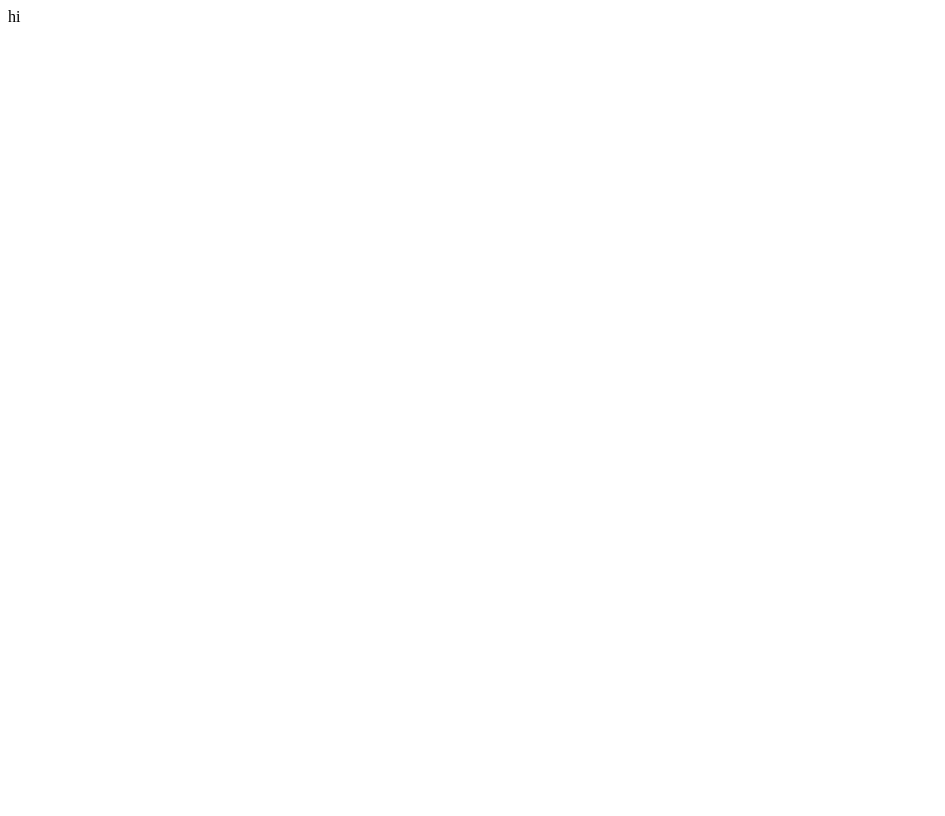
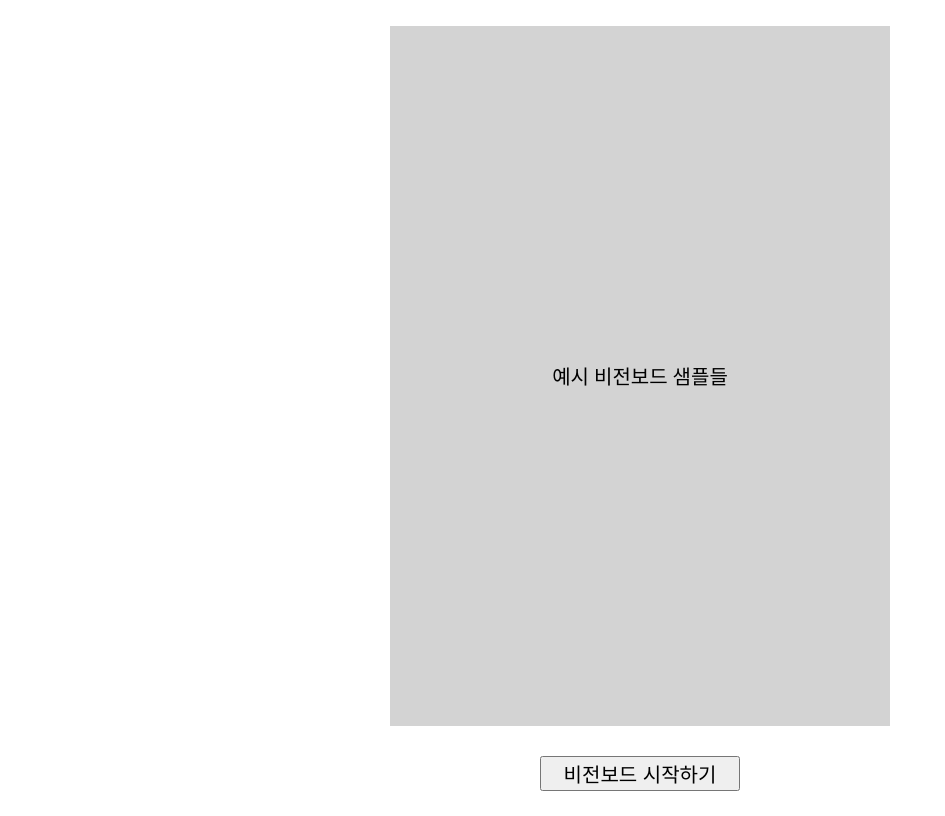
Before and after one commit to hjkim1137/visionary-mirror, a React (Create React App) app: page /getsampleboard in a window 1280 px wide. Shown: the whole page, without its empty margins (0-945 px from the left). Built offline with nearby package versions, Linux system fonts and the light colour scheme.

Commit message:
[feat] getSampleBoard 페이지 및 scss 파일 업로드

```diff
--- a/src/App.js
+++ b/src/App.js
@@ -1,10 +1,19 @@
+import React from "react";
+import { BrowserRouter, Routes, Route } from 'react-router-dom';
 
+import GetSampleBoard from './components/createVisionBoard/getSampleBoard';
+import MakeBoardName from './components/createVisionBoard/makeBoardName';
+import MyVisionBoard from './components/getMyVisionBoard/myVisionBoard';
 
 function App() {
   return (
-    <div>
-      hi
-    </div>
+    <BrowserRouter>
+      <Routes>
+        <Route path="/getsampleboard" element={<GetSampleBoard />} />
+        <Route path="/makeboardname" element={<MakeBoardName />} />
+        <Route path="/myvisionboard" element={<MyVisionBoard />} />
+      </Routes>
+    </BrowserRouter>
   );
 }
 
--- /dev/null
+++ b/src/components/createVisionBoard/getSampleBoard.jsx
@@ -0,0 +1,26 @@
+// branch: feat/#3/get-sample-board
+
+import React from 'react';
+import styles from './getSampleBoard.module.scss';
+import { useNavigate } from 'react-router-dom';
+
+function GetSampleBoard() {
+  const navigate = useNavigate();
+
+  const handleBtnForBoardName = () => {
+    navigate('/makeboardname');
+  };
+
+  return (
+    <div className={styles.container}>
+      <div className={styles.samplePage}>예시 비전보드 샘플들</div>
+      <button
+        className={styles.visionStartBtn}
+        onClick={handleBtnForBoardName}>
+        비전보드 시작하기
+      </button>
+    </div>
+  );
+}
+
+export default GetSampleBoard;
--- /dev/null
+++ b/src/components/createVisionBoard/getSampleBoard.module.scss
@@ -0,0 +1,24 @@
+.container {
+    display: flex;
+    flex-direction: column;
+    align-items: center;
+    height: 100vh;
+    justify-content: center;
+}
+
+.samplePage {
+    width: 500px;
+    height: 700px;
+    background-color: lightgray;
+    font-size: 20px;
+
+    display: flex;
+    justify-content: center;
+    align-items: center;
+}
+
+.visionStartBtn {
+    width: 200px;
+    margin-top: 30px;
+    font-size: 20px;
+}
```
